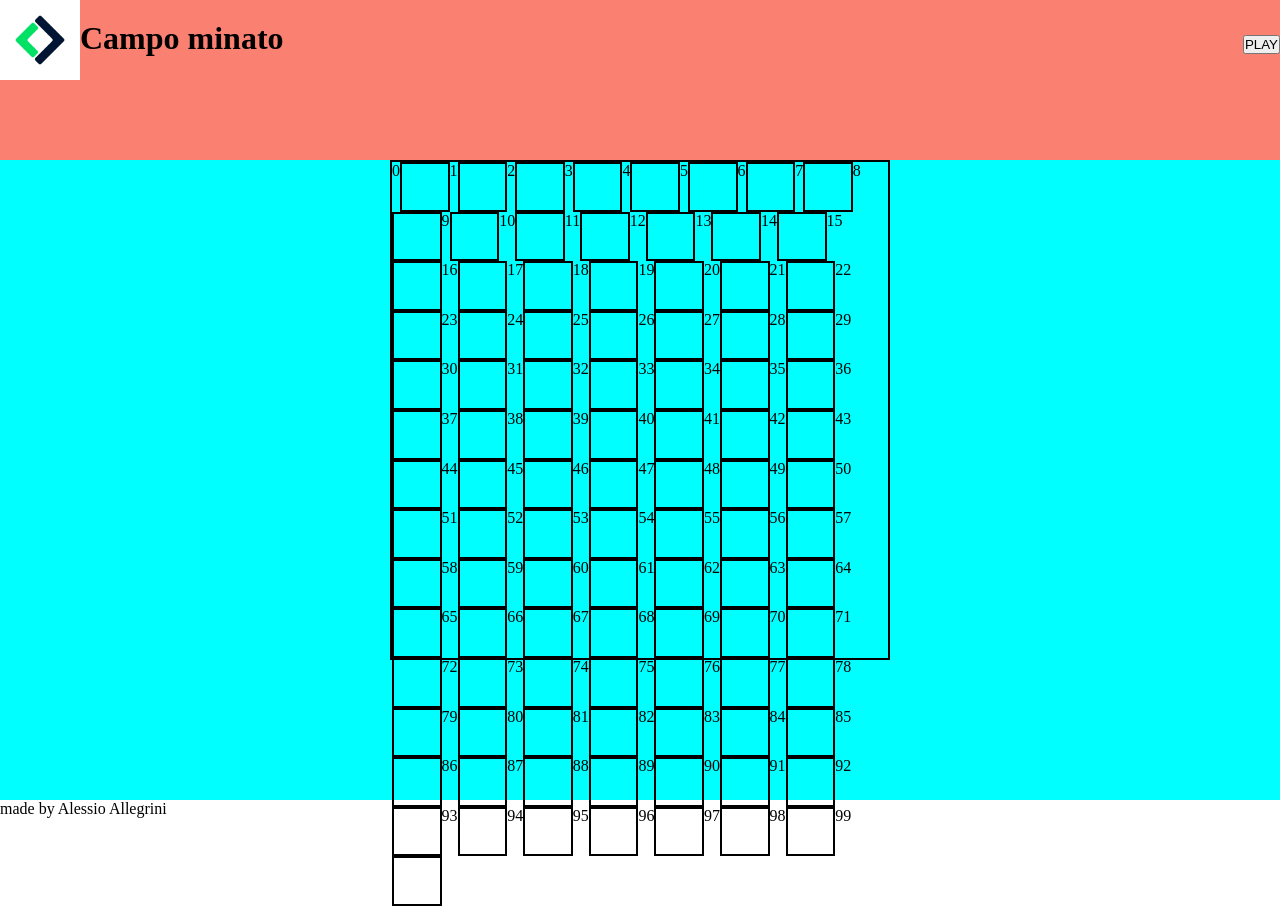
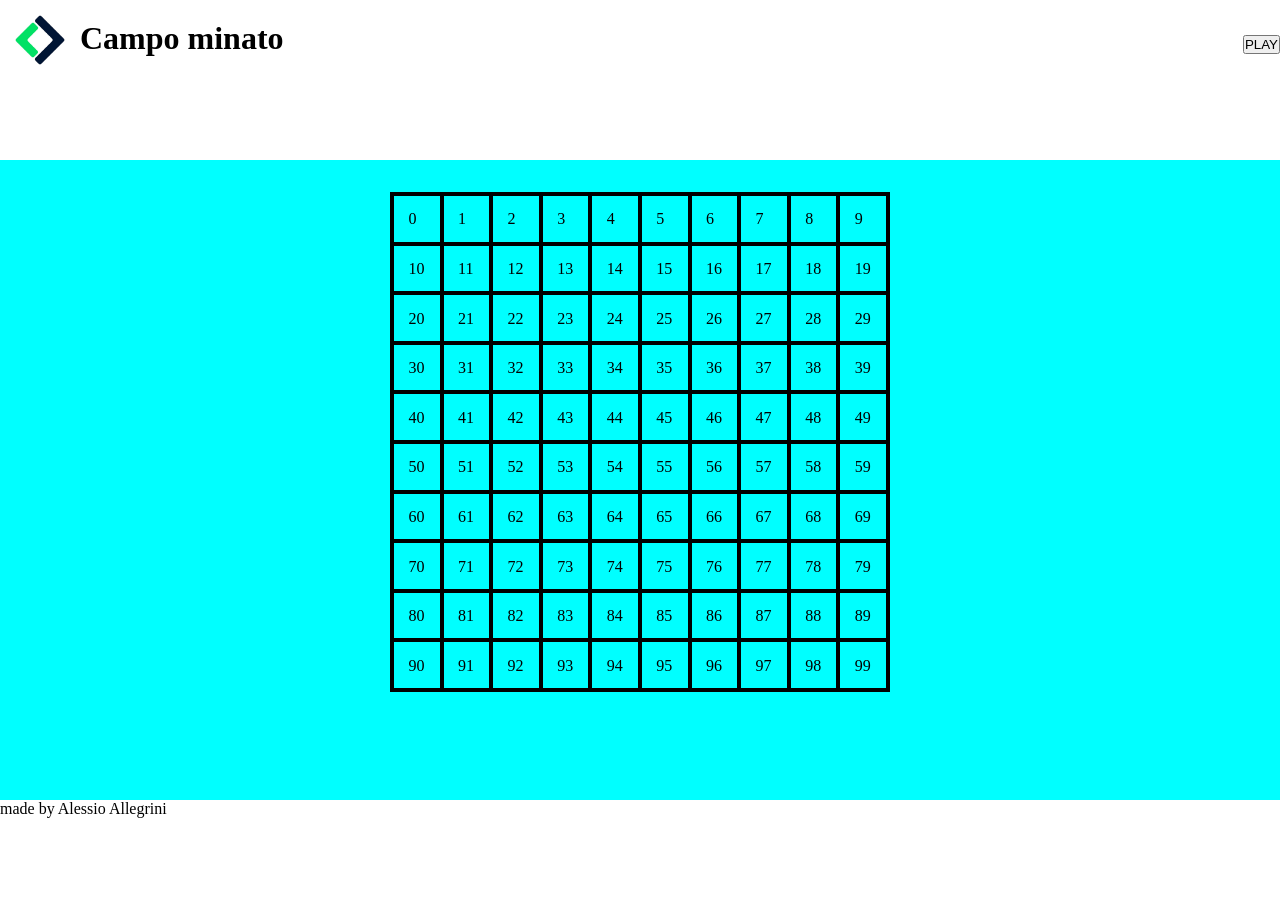
Before and after one commit to AleAlle62/js-campominato-grid, a plain HTML site: page index.html in a window 1280 px wide. After the commit the page ends 818 px from the top, so only its background shows below. Drawn offline with Linux system fonts and the light colour scheme.

Commit message:
compleato, no bonus

```diff
--- a/css/style.css
+++ b/css/style.css
@@ -10,7 +10,6 @@ header {
     height: 20vh;
     display: flex;
     justify-content: space-between;
-    background-color: salmon;
 }
 
 .left {
@@ -31,6 +30,7 @@ header img {
 }
 
 section {
+    padding: 2em;
     background-color: aqua;
     height: 80vh;
 }
@@ -49,6 +49,7 @@ footer {
 }
 
 .cell {
+    padding: 0.9em;
 	border: 2px solid black;
 	height: calc(100% / 10);
 	width: calc(100% / 10);
--- a/js/script.js
+++ b/js/script.js
@@ -4,8 +4,6 @@ const eleGrid = document.querySelector('.grid');
 // ciclo per tutti i quadrati
 for (let i = 0; i < 100; i++) {
 
-    // stampa dei numeri
-    eleGrid.innerHTML += `<div class=".grid">${[i]}</div>`
 
     // creazione elemento HTML per le celle
 	const eleCell = document.createElement('div');
@@ -16,6 +14,9 @@ for (let i = 0; i < 100; i++) {
     // mettere un contenuto all'interno di un elemento
 	eleGrid.append(eleCell);
 
+    // stampa dei numeri
+    eleCell.innerHTML += `<div class=".grid">${[i]}</div>`
+
     // funzione per cui se cliccli si colora collegato a CSS
 	eleCell.addEventListener('click', function () {
 		this.classList.toggle('active')
```
